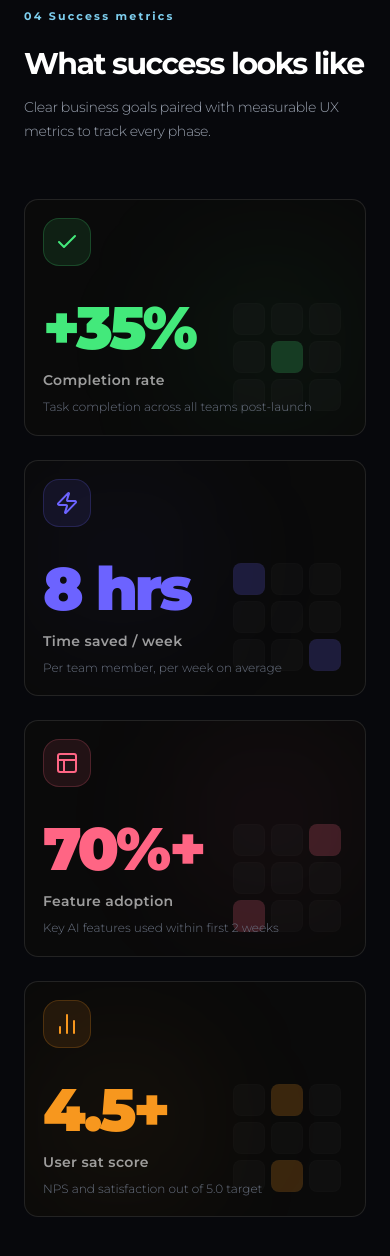
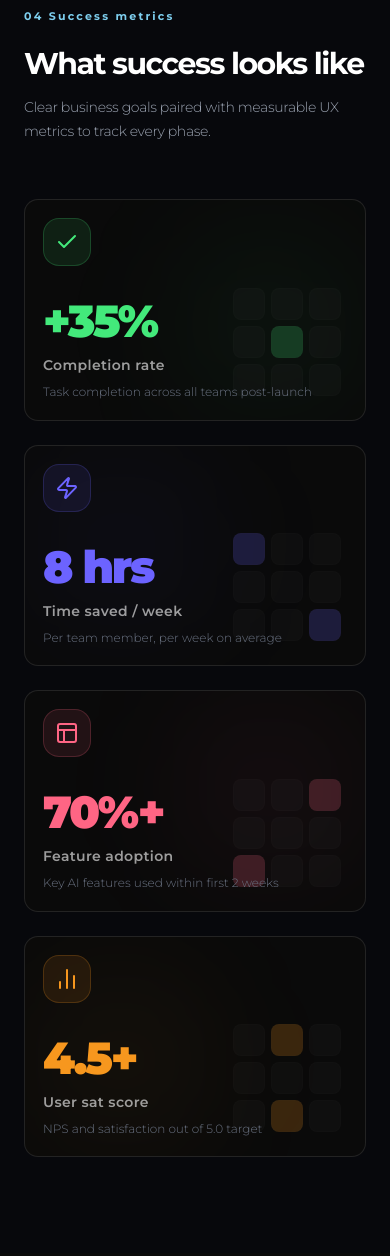
Before and after one commit to Suyash2191/protfolio, a React (Vite) app: page /projects/project-ai in a window 390 px wide. Shown: the part 6713-7969 px from the top of the page. Built offline with nearby package versions, Linux system fonts and the light colour scheme.

Commit message:
style: set success metrics numbers to 45px on mobile

```diff
--- a/src/components/ProjectAICaseStudy.tsx
+++ b/src/components/ProjectAICaseStudy.tsx
@@ -509,7 +509,7 @@ const ProjectAICaseStudy: React.FC = () => {
                 <div className="w-12 h-12 rounded-2xl bg-[#43E97B]/10 flex items-center justify-center border border-[#43E97B]/20 mb-8">
                   <Check className="w-6 h-6 text-[#43E97B]" />
                 </div>
-                <div className="text-6xl md:text-7xl font-black text-white tracking-tighter leading-none mb-3" style={{ color: '#43E97B' }}>+35%</div>
+                <div className="text-[45px] md:text-7xl font-black text-white tracking-tighter leading-none mb-3" style={{ color: '#43E97B' }}>+35%</div>
                 <p className="text-[14px] font-semibold text-white/60 tracking-wide">Completion rate</p>
                 <p className="text-[12px] text-gray-500 font-light mt-1.5 leading-relaxed">Task completion across all teams post-launch</p>
               </div>
@@ -532,7 +532,7 @@ const ProjectAICaseStudy: React.FC = () => {
                 <div className="w-12 h-12 rounded-2xl bg-[#6C63FF]/10 flex items-center justify-center border border-[#6C63FF]/20 mb-8">
                   <Zap className="w-6 h-6 text-[#6C63FF]" />
                 </div>
-                <div className="text-6xl md:text-7xl font-black text-white tracking-tighter leading-none mb-3" style={{ color: '#6C63FF' }}>8 hrs</div>
+                <div className="text-[45px] md:text-7xl font-black text-white tracking-tighter leading-none mb-3" style={{ color: '#6C63FF' }}>8 hrs</div>
                 <p className="text-[14px] font-semibold text-white/60 tracking-wide">Time saved / week</p>
                 <p className="text-[12px] text-gray-500 font-light mt-1.5 leading-relaxed">Per team member, per week on average</p>
               </div>
@@ -555,7 +555,7 @@ const ProjectAICaseStudy: React.FC = () => {
                 <div className="w-12 h-12 rounded-2xl bg-[#FF6584]/10 flex items-center justify-center border border-[#FF6584]/20 mb-8">
                   <Layout className="w-6 h-6 text-[#FF6584]" />
                 </div>
-                <div className="text-6xl md:text-7xl font-black text-white tracking-tighter leading-none mb-3" style={{ color: '#FF6584' }}>70%+</div>
+                <div className="text-[45px] md:text-7xl font-black text-white tracking-tighter leading-none mb-3" style={{ color: '#FF6584' }}>70%+</div>
                 <p className="text-[14px] font-semibold text-white/60 tracking-wide">Feature adoption</p>
                 <p className="text-[12px] text-gray-500 font-light mt-1.5 leading-relaxed">Key AI features used within first 2 weeks</p>
               </div>
@@ -578,7 +578,7 @@ const ProjectAICaseStudy: React.FC = () => {
                 <div className="w-12 h-12 rounded-2xl bg-[#F7971E]/10 flex items-center justify-center border border-[#F7971E]/20 mb-8">
                   <BarChart2 className="w-6 h-6 text-[#F7971E]" />
                 </div>
-                <div className="text-6xl md:text-7xl font-black text-white tracking-tighter leading-none mb-3" style={{ color: '#F7971E' }}>4.5+</div>
+                <div className="text-[45px] md:text-7xl font-black text-white tracking-tighter leading-none mb-3" style={{ color: '#F7971E' }}>4.5+</div>
                 <p className="text-[14px] font-semibold text-white/60 tracking-wide">User sat score</p>
                 <p className="text-[12px] text-gray-500 font-light mt-1.5 leading-relaxed">NPS and satisfaction out of 5.0 target</p>
               </div>
```
